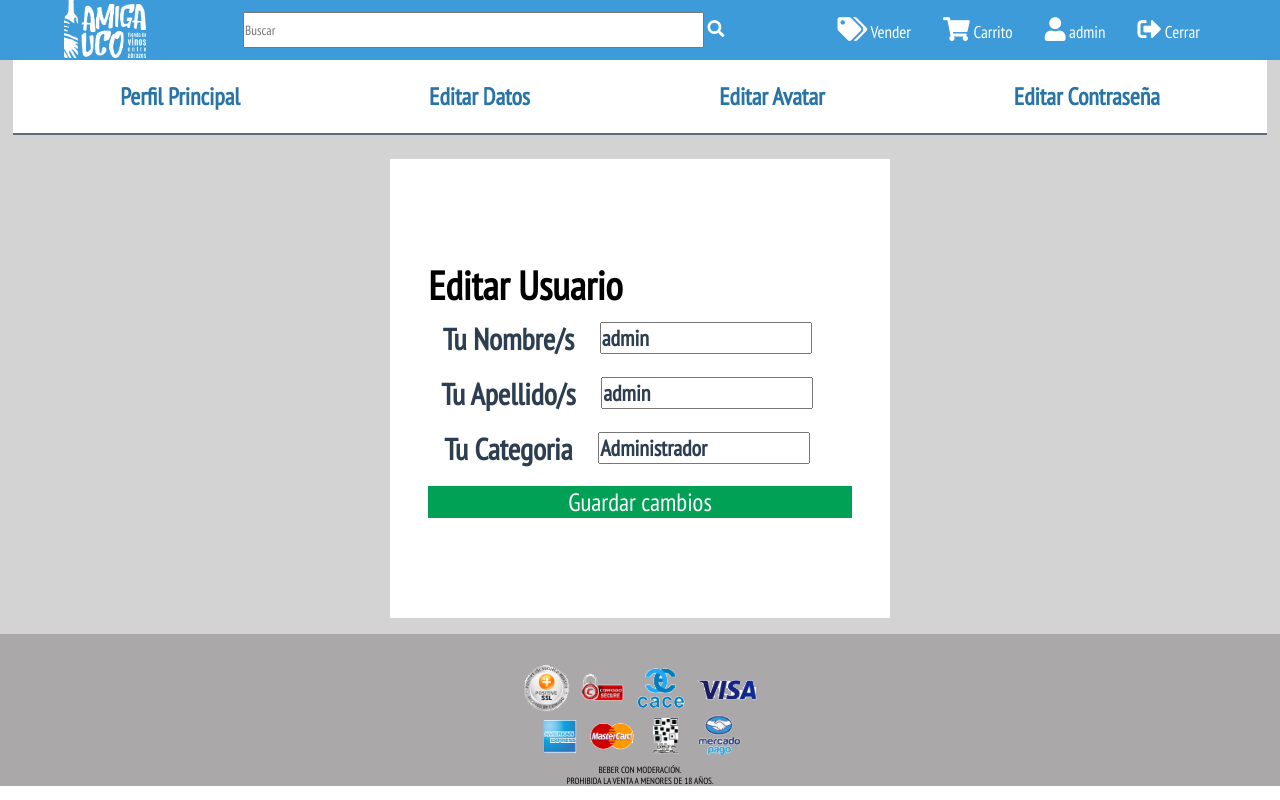
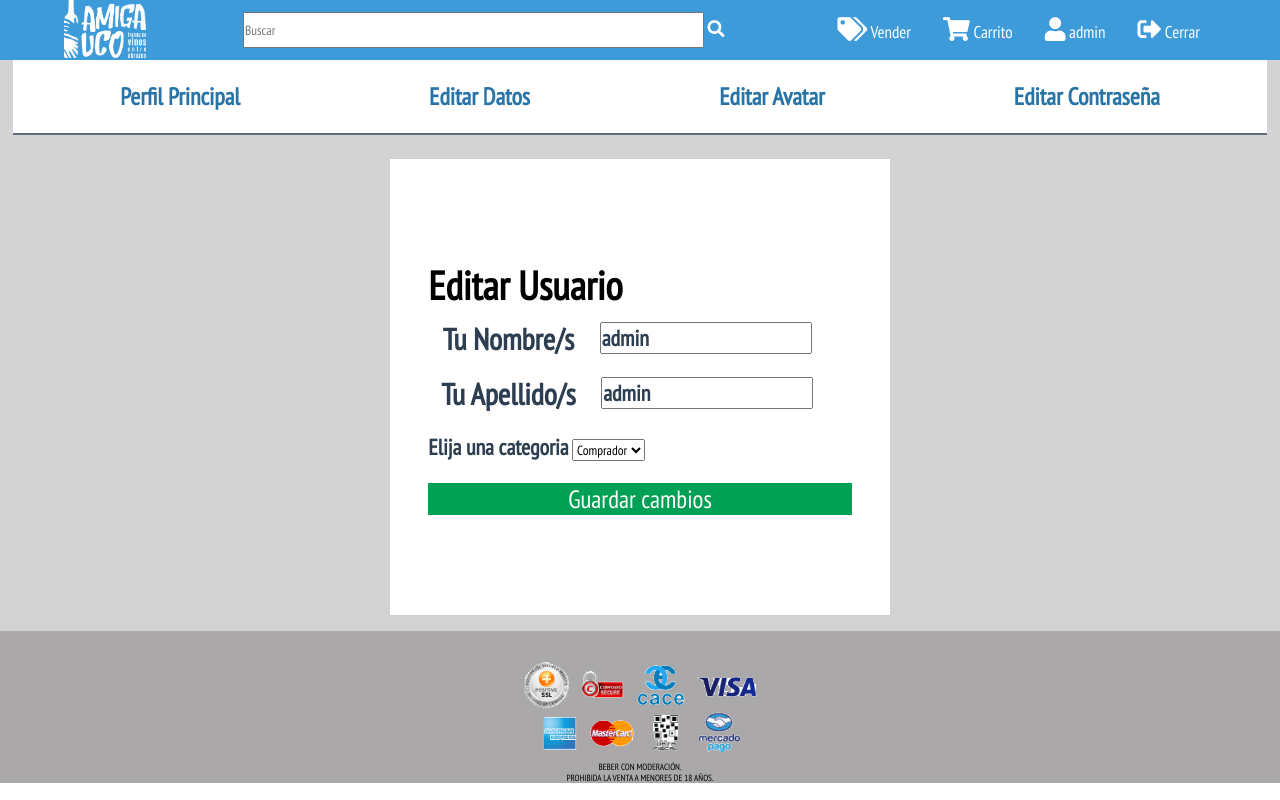
Before and after one commit to AndresVDC/grupo_7_vino-online, a Node server app: page /users/profile/edit/3 in a window 1280 px wide. Run offline with Node 20, Linux system fonts and the light colour scheme; a user stored in the database is signed in; data comes from the database, SQL or seed files in the repository; some libraries are stand-ins or nearby versions.

Commit message:
back y front de edicion de usuarios

```diff
--- a/public/js/editAvatarValidator.js
+++ /dev/null
@@ -1,4 +0,0 @@
-window.addEventListener('load', () => {
-    let editAvatar = document.querySelector('form.form-edit-avatar');
-
-})
--- /dev/null
+++ b/public/js/editProfileValidator.js
@@ -0,0 +1,36 @@
+window.addEventListener('load', () => {
+
+        document.querySelector('p.errorName').style.fontSize = '18px';
+        document.querySelector('p.errorName').style.color = 'red';
+        document.querySelector('p.errorSurname').style.fontSize = '18px';
+        document.querySelector('p.errorSurname').style.color = 'red';
+
+    let inputName = document.querySelector('input.nombre');
+
+    inputName.addEventListener('blur', e =>{
+        if(inputName.value.length >= 1){
+            document.querySelector('p.errorName').innerHTML = "";
+        }else {
+
+            document.querySelector('p.errorName').innerHTML = "No dejes el campo nombre vacio.";
+            document.querySelector('p.errorName').style.fontSize = '18px';
+            document.querySelector('p.errorName').style.color = 'red'
+        }
+        e.preventDefault()
+        })
+
+    let inputSurname = document.querySelector('input.apellido');
+
+    inputSurname.addEventListener('blur', e =>{
+        if(inputSurname.value.length >= 1){
+            document.querySelector('p.errorSurname').innerHTML = "";
+        }else {
+
+            document.querySelector('p.errorSurname').innerHTML = "No dejes el campo nombre vacio.";
+            document.querySelector('p.errorSurname').style.fontSize = '18px';
+            document.querySelector('p.errorSurname').style.color = 'red'
+        }
+        e.preventDefault()
+        })
+
+})
--- a/src/controllers/usersController.js
+++ b/src/controllers/usersController.js
@@ -122,6 +122,10 @@
       .then(user => {
         res.render('users/userProfile', { user: user })
       })
+      .catch((err) => {
+        console.log(err)
+        res.render('somethingWrong')
+      })
 
   },
 
@@ -129,7 +133,7 @@
     db.users.findByPk(req.params.id)
       .then(user => {
 
-        res.render('users/editProfile', { user: user })
+        res.render('users/editProfile', { user: user, errors: []})
       })
       .catch((err) => {
         console.log(err)
@@ -139,16 +143,41 @@
   },
 
   profileEditPatch: (req, res) => {
+    db.users.findByPk(req.params.id)
+    .then(user => {
+
+      let errors = validationResult(req);
+
+    if (errors.isEmpty()) {
+
+      if (req.body.first_name){
+
+        if(req.body.last_name){
+
           db.users.update({
             firstName: req.body.first_name,
             lastName: req.body.last_name,
-      category: req.body.category,
+            category: req.body.category
           }, {
             where: {
               id: req.params.id
             }
           })
-    res.redirect('/users/profile/' + req.params.id)
+          return res.redirect('/users/profile/' + req.params.id)
+
+        }
+      }else{
+        let errorName = 'Debe completar este campo'
+        res.render('users/editProfile', {errorName, user: user})
+      }
+
+
+
+    }else {
+        res.render('users/editProfile', { errors: errors.mapped(), user: user})
+    }
+
+    })
 
   },
 
@@ -163,6 +192,8 @@
   },
 
   profileEditPatchAvatar: (req, res) => {
+    db.users.findByPk(req.params.id)
+      .then(user => {
         console.log(req.files)
     //res.send(req.files)
     if (typeof req.file != "undefined") {
@@ -177,8 +208,9 @@
           res.redirect('/users/profile/' + req.params.id)
         })
     } else {
-      return res.render('users/editAvatar', { errorImage: "selecciona una imagen" })
+      return res.render('users/editAvatar', { errorImage: "selecciona una imagen", user: user })
     }
+      })
   },
 
   profileEditPassword: (req, res) => {
@@ -189,6 +221,9 @@
   },
 
   profileEditPatchPassword: (req, res) => {
+
+    db.users.findByPk(req.params.id)
+    .then(user => {
       let passErrors = validationResult(req);
 
     if (passErrors.isEmpty()) {
@@ -213,8 +248,9 @@
               })
               .catch((err) => {res.send(err)})
       }else{
-        return res.render('users/editPassword', {passErrors : passErrors.mapped()})
+        return res.render('users/editPassword', {passErrors : passErrors.mapped(), user:user})
       }
+    })
   },
 
   logout: (req, res) => {
--- a/src/routes/users.js
+++ b/src/routes/users.js
@@ -33,7 +33,8 @@
 // Profile
 router.get('/profile/:id', usersController.profile)
 router.get('/profile/edit/:id', usersController.profileEdit)
-router.post('/profile/edit/:id', usersController.profileEditPatch)
+router.post('/profile/edit/:id', [check('first_name').not().isEmpty().withMessage('El campo nombre requiere un minimo de 1 caracter'),
+check('last_name').not().isEmpty().withMessage('El campo apellido requiere un minimo de 1 caracter')], usersController.profileEditPatch)
 
 // Avatar
 router.get('/profile/avatar/:id', usersController.profileEditAvatar)
--- a/src/views/users/editProfile.ejs
+++ b/src/views/users/editProfile.ejs
@@ -10,22 +10,30 @@
 
           <section class="form-edit">
             <h1 class="tittle-edit">Editar Usuario</h1>
-              <form  method="post" action="/users/profile/edit/<%= user.id %>">
+              <form class="editProfile" method="post" action="/users/profile/edit/<%= user.id %>">
 
                 <div class="container-edit">
                   <p>Tu Nombre/s</p>
-                  <input class="name" type="text" name="first_name" value= "<%= user.firstName%>">
+                  <input class="nombre" type="text" name="first_name" value= "<%= user.firstName%>">
+                  <p class="errorName"><%= typeof errors.first_name == 'undefined' ? "" : errors.first_name.msg %></p>
+                  <p><%= typeof errorName == 'undefined' ? "" : errorName %></p>
                 </div>
 
                 <div class="container-edit">
                   <p>Tu Apellido/s</p>
-                    <input class="surname" type="text" name="last_name" value= "<%= user.lastName%>">
+                    <input class="apellido" type="text" name="last_name" value= "<%= user.lastName%>">
+                    <p class="errorSurname"><%= typeof errors.last_name == 'undefined' ? "" : errors.last_name.msg %></p>
                 </div>
 
-                <div class="container-edit">
-                  <p>Tu Categoria</p>
-                    <input class="category" type="text" name="category" value= "<%= user.category%>">
-                </div>
+                <div class="container-dates">
+                  <label for="">Elija una categoria</label>
+                  <select class="category" name="category">
+                      <option value="Usuario">Comprador</option>
+                      <option value="Administrador">Vendedor</option>
+                  </select>
+              </div>
+
+
 
                 <section class= "send-or-reset">
                   <button class="btn-form-enter" type="submit">Guardar cambios</button>
@@ -41,4 +49,5 @@
         <%- include('../partials/footer') %>
 
     </main>
+    <script src="/js/editProfileValidator.js"></script>
 </body>
```
Also changed, not shown: public/js/editPassValidator.js (added, +43 -0 lines), src/views/users/editPassword.ejs (+7 -6 lines). Lines whose indentation alone changed are shown as unchanged.
